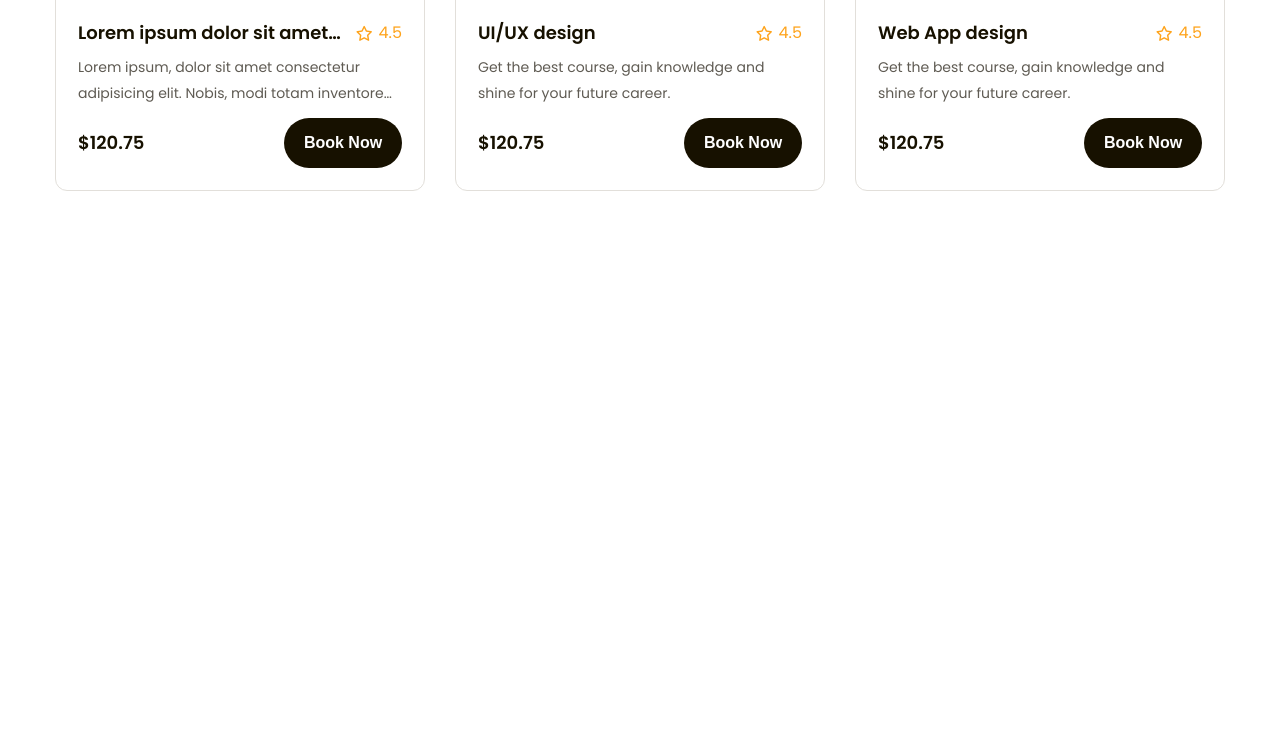
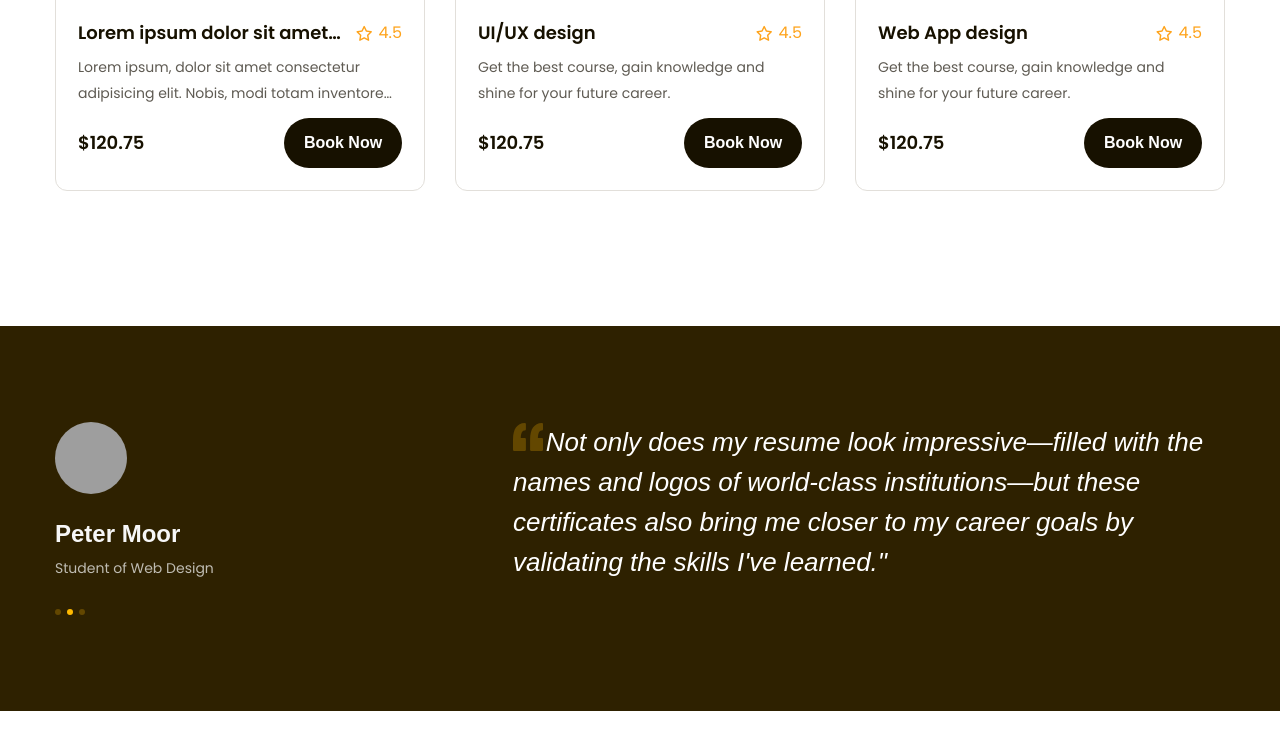
Before and after one commit to hieule210924tb/figma-to-html, a plain HTML site: page index.html in a window 1280 px wide. Shown: the part 1568-2318 px from the top of the page. Before the commit the page ends 1824 px from the top, so only its background shows below. Drawn offline with Linux system fonts and the light colour scheme; grey boxes are pictures that could not be loaded.

Commit message:
100 feedback

```diff
--- a/index.html
+++ b/index.html
@@ -106,7 +106,7 @@
             </div>
         </div>
      </div>
-     <!-- popular -->
+    <!-- popular -->
       <div class="popular">
         <div class="main-content">
            <div class="popular-top">
@@ -188,6 +188,31 @@
             </div>
         </div>
       </div>
+    <!-- feedback -->
+     <div class="feedback">
+        <div class="main-content">
+            <div class="feedback-list">
+                <div class="feedback-item">
+                    <!-- khối bên trái -->
+                     <div class="info">
+                        <img src="img/Ellipse 2649.svg" alt="" class="avata">
+                        <p class="member-name">Peter Moor</p>
+                        <p class="desc">Student of Web Design</p>
+                        <div class="dots">
+                            <spam class="dot"></spam>
+                            <spam class="dot active"></spam>
+                            <spam class="dot"></spam>
+                        </div>
+                     </div>
+                    <!-- khối bên phải -->
+                     <div class="content">
+                        <img src="img/Vector.svg" alt="" class="open-quotes">
+                        <blackquote>Not only does my resume look impressive—filled with the names and logos of world-class institutions—but these certificates also bring me closer to my career goals by validating the skills I've learned." </blackquote>
+                     </div>
+                </div>
+            </div>
+        </div>
+     </div>
 <script src="web.js"></script>
 </body>
 </html>
--- a/style.css
+++ b/style.css
@@ -347,3 +347,59 @@ a{
 .popular .course-item .btn-book:hover{
     background: #fea31b;
 }
+/* feedback */
+.feedback {
+    margin-top: 135px;
+    padding: 96px 0;
+    background-color: #2E2100;
+}
+.feedback .feedback-item{
+    display: flex;
+}
+.feedback .avata{
+    width: 72px;
+    height: 72px;
+    border-radius: 50%;
+}
+.feedback .feedback-item .member-name{
+    color: #F7F7F7;
+    font-family: var(--font-heading);
+    font-size: 24px;
+    margin-top: 18px;
+    font-weight:700;
+    line-height: 34px;
+}
+.feedback .feedback-item .desc{
+    margin-top: 4px;
+    font-size: 14px;
+    color: #BFBCB2;
+    line-height: 26px;
+}
+.feedback .feedback-item .dots{
+    display: flex;
+    margin-top: 28px;
+    gap: 6px;
+}
+.feedback .feedback-item .dot{
+    width: 6px;
+    height: 6px;
+    border-radius:50% ;
+    background-color: #634700;
+    cursor: pointer;
+}
+.feedback .feedback-item .dot.active{
+    background: var(--primary-color);
+    cursor: default;
+}
+.feedback .feedback-item .content{
+    width: 66%;
+    margin-left: auto;
+}
+.feedback blackquote{
+    font-family: var(--font-heading);
+    font-size: 26px;
+    color: #FFFFFF;
+    font-style: italic;
+    font-weight: 400;
+    line-height: 40px;
+}
```
Also changed, not shown: img/Vector.svg (added), 1 other file.
